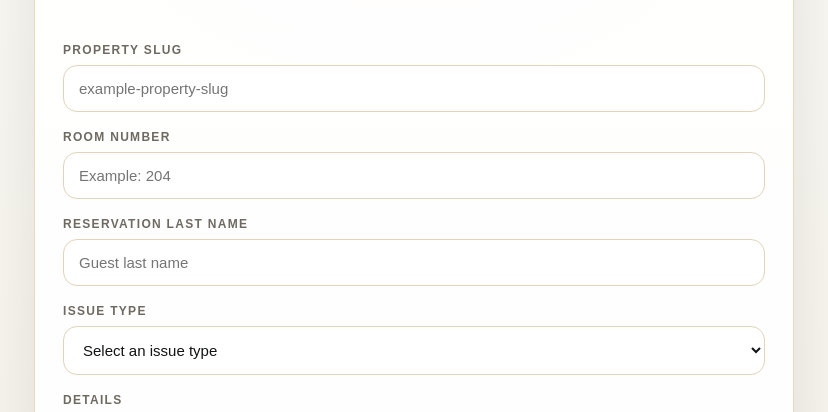
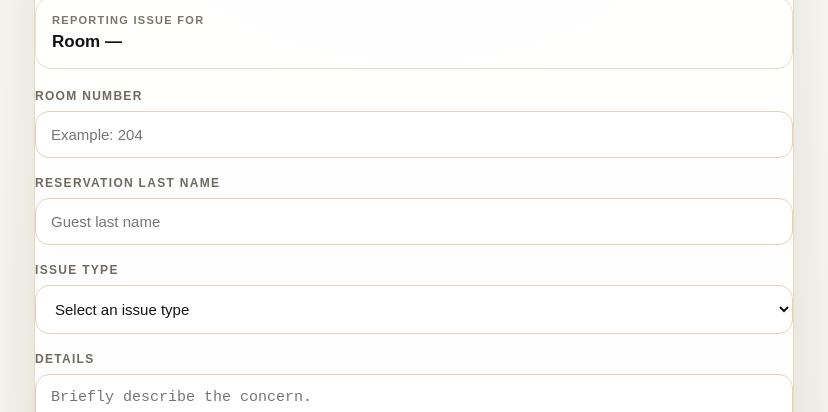
Before and after one commit to thereadymark/ready-mark-site, a website: page report-issue.html in a window 1280 px wide. Shown: the part 317-729 px from the top of the page, without its empty margins (226-1054 px from the left). Drawn offline with Linux system fonts and the light colour scheme; sample sign-in values are in the browser's storage.

Commit message:
Update report-issue.html

```diff
--- a/report-issue.html
+++ b/report-issue.html
@@ -158,6 +158,29 @@
     .back-link:hover {
       text-decoration: underline;
     }
+
+.room-summary {
+  margin-bottom: 20px;
+  padding: 16px;
+  border: 1px solid #e8dfca;
+  border-radius: 16px;
+  background: rgba(255,255,255,0.65);
+}
+
+.summary-label {
+  font-size: 11px;
+  letter-spacing: 1.3px;
+  text-transform: uppercase;
+  font-weight: 800;
+  color: #7c7468;
+  margin-bottom: 6px;
+}
+
+.summary-value {
+  font-size: 17px;
+  font-weight: 800;
+  color: #111315;
+}
   </style>
 </head>
 
@@ -173,10 +196,14 @@
           Use this form to notify The Ready Mark of a cleanliness or room-readiness concern tied to a verified property or room.
         </p>
       </div>
+<input id="property-slug" type="hidden" />
 
-      <div class="body">
-        <label for="property-slug">Property Slug</label>
-        <input id="property-slug" placeholder="example-property-slug" />
+<div class="room-summary">
+  <div class="summary-label">Reporting Issue For</div>
+  <div class="summary-value">
+    Room <span id="room-display">—</span>
+  </div>
+</div>
 
         <label for="room-number">Room Number</label>
         <input id="room-number" placeholder="Example: 204" />
@@ -240,6 +267,7 @@
   }
 
   if (roomParam) {
+    document.getElementById("room-display").textContent = roomParam ? roomParam.trim() : "—";
     document.getElementById("room-number").value = roomParam.trim();
   }
 
```
